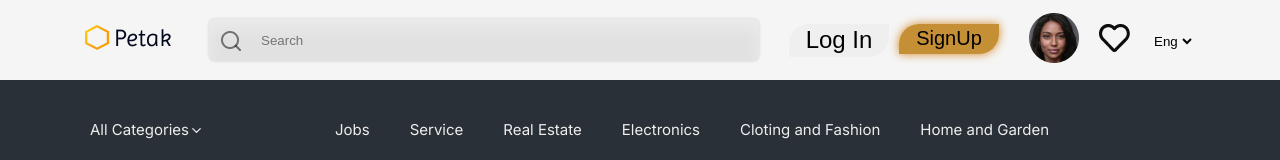
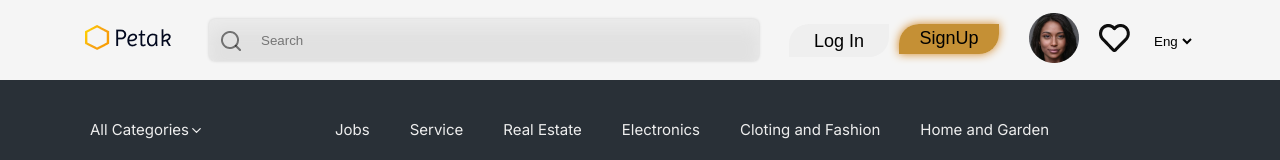
Before and after one commit to AnGu9192/petak, a React (Vite) app: page / in a window 1280 px wide. Shown: the top 160 px of the page. Built offline with nearby package versions, Linux system fonts and the light colour scheme.

Commit message:
Update Header.css

```diff
--- a/src/components/header/Header.css
+++ b/src/components/header/Header.css
@@ -57,7 +57,7 @@
 
 .header__login a {
   color: black;
-  font-size: 24px;
+  font-size: 18px;
 }
 
 
@@ -80,14 +80,16 @@
   background: linear-gradient(0deg, rgba(0, 0, 0, 0.2), rgba(0, 0, 0, 0.2)), rgba(246, 163, 21, 0.8);
   box-shadow: 0px 0px 10px #D38724;
   border-radius: 20px 0px;
-  font-size: 20px;
+  font-size: 18px;
   border: none;
 }
 .header__signUp-button a{
   color: black;
 }
 
-
+.header__heart-img{
+  width: 22px;
+}
 .header__end {
   display: flex;
   gap: 20px;
@@ -96,6 +98,14 @@
 .lang__select{
   background: transparent;
   border: 0;
+}
+option{
+  background: gray;
+  width: 117px;
+  border: 0;
+  text-transform: uppercase;
+  width: 200px;
+
 }
 
 @media(max-width:767px){
```
